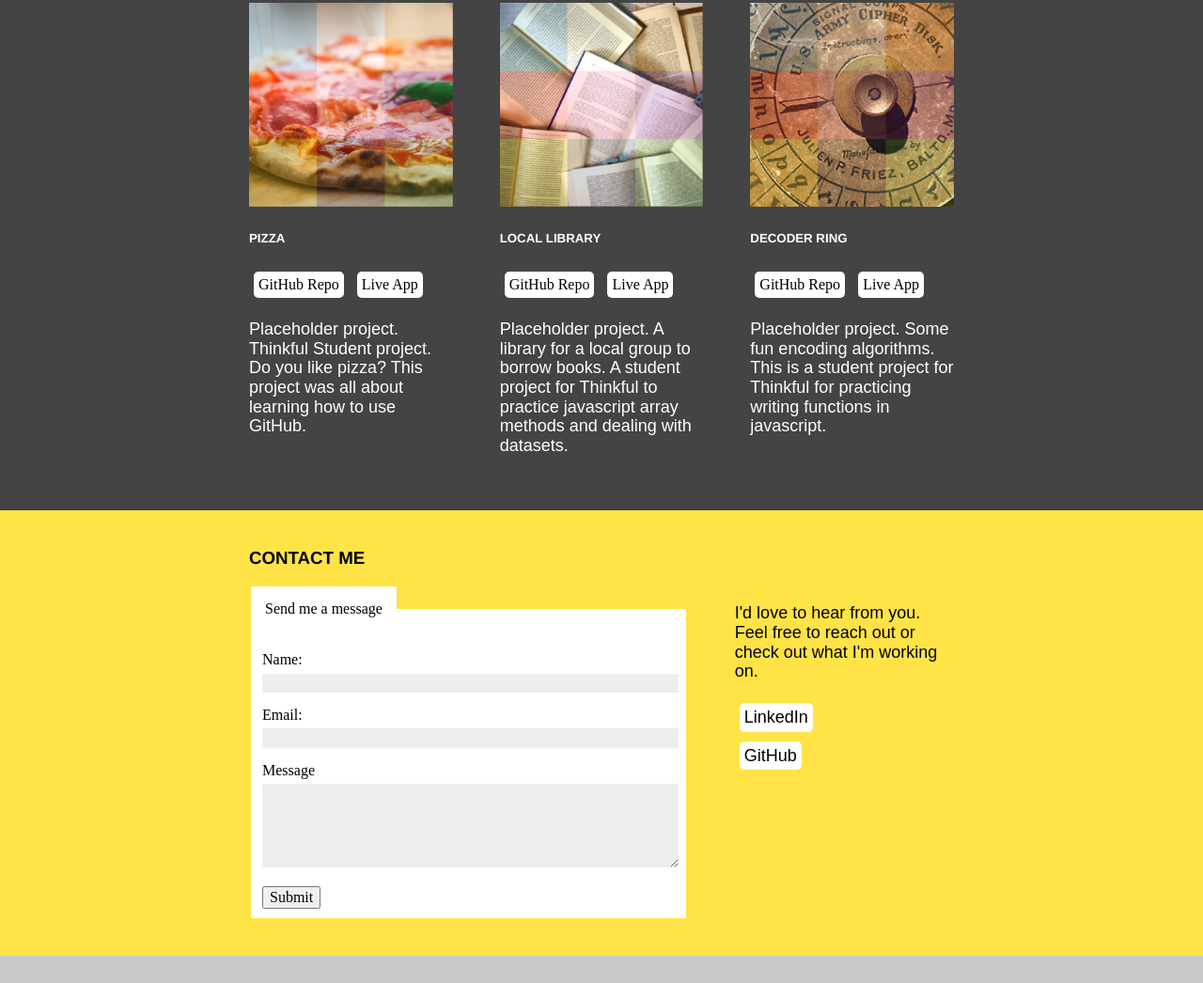
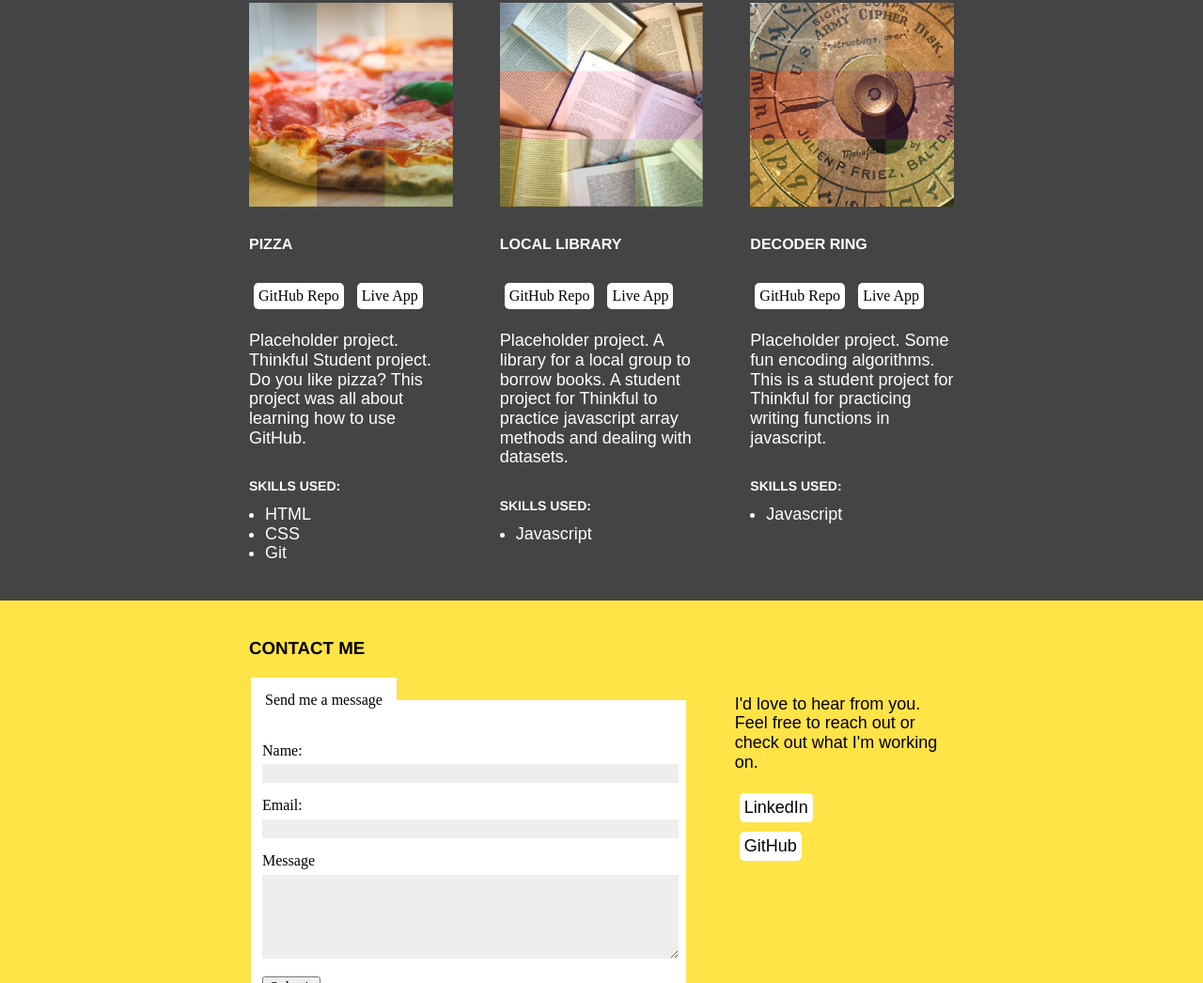
Before and after one commit to micah-patrick/portfolio, a plain HTML site: page index.html in a window 1280 px wide. Shown: the part 1223-2269 px from the top of the page at 94% size. Drawn offline with nearby package versions, Linux system fonts and the light colour scheme.

Commit message:
added skills used section to portfolio items

```diff
--- a/index.html
+++ b/index.html
@@ -91,6 +91,12 @@
             <p>
               Placeholder project. Thinkful Student project. Do you like pizza? This project was all about learning how to use GitHub.
             </p>
+            <h6>Skills Used:</h6>
+            <ul>
+              <li>HTML</li>
+              <li>CSS</li>
+              <li>Git</li>
+            </ul>
           </div>
           <div class="item portfolio-item">
             <img src="images/portfolio-library.png" alt="Local Library">
@@ -100,6 +106,10 @@
             <p>
               Placeholder project. A library for a local group to borrow books. A student project for Thinkful to practice javascript array methods and dealing with datasets.
             </p>
+            <h6>Skills Used:</h6>
+            <ul>
+              <li>Javascript</li>
+            </ul>
           </div>
           <div class="item portfolio-item">
             <img src="images/portfolio-decoder.png" alt="Decoder Ring">
@@ -109,6 +119,10 @@
             <p>
               Placeholder project. Some fun encoding algorithms. This is a student project for Thinkful for practicing writing functions in javascript.
             </p>
+            <h6>Skills Used:</h6>
+            <ul>
+              <li>Javascript</li>
+            </ul>
           </div>
         </div>
       </section>
@@ -126,15 +140,15 @@
                 <legend>Send me a message</legend>
                 <div>
                   <label for="name">Name:</label>
-                  <input id="name" type="text" name="name" />
+                  <input id="name" type="text" name="name" required/>
                 </div>
                 <div>
                   <label for="email">Email:</label>
-                  <input id="email" type="text" name="email" />
+                  <input id="email" type="text" name="email" required/>
                   </div>
                 <div>
                   <label for="message">Message</label>
-                  <textarea id="message" name="message" ></textarea>
+                  <textarea id="message" name="message" required></textarea>
                 </div>
                 <div>
                   <button type="submit">Submit</button>
--- a/style.css
+++ b/style.css
@@ -10,7 +10,7 @@ header h1{
   padding-top: 20px;
 }
 
-h1, h3, h4, h5 {
+h1, h2, h3, h4, h5, h6 {
   font-family: 'proxima nova', 'Franklin Gothic Medium', 'Arial Narrow', Arial, sans-serif;
   text-transform: uppercase;
 }
@@ -86,21 +86,27 @@ main a:active{
 }
 #portfolio h3,
 #portfolio h5,
-#portfolio p{
+#portfolio h6,
+#portfolio p,
+#portfolio ul{
   color: #fff;
 }
-/* #portfolio a {
-  font-family: 'proxima nova', 'Franklin Gothic Medium', 'Arial Narrow', Arial, sans-serif;
-  text-transform: uppercase;
-  text-decoration: none;
-  color: #fff;
-  font-size: 19px;
-  display: block;
-  margin-top: 10px;
-} */
+#portfolio h5{
+  font-size: 16px;
+}
+#portfolio h6{
+  margin-bottom: 12px;
+  font-size: 14px;
+}
+#portfolio ul{
+  padding-left: 17px;
+  margin: 0;
+}
+
 .portfolio-item {
   border-top: 1px solid #FFF;
   padding-top: 40px;
+
 }
 .portfolio-item:first-child {
   border: none;
```
